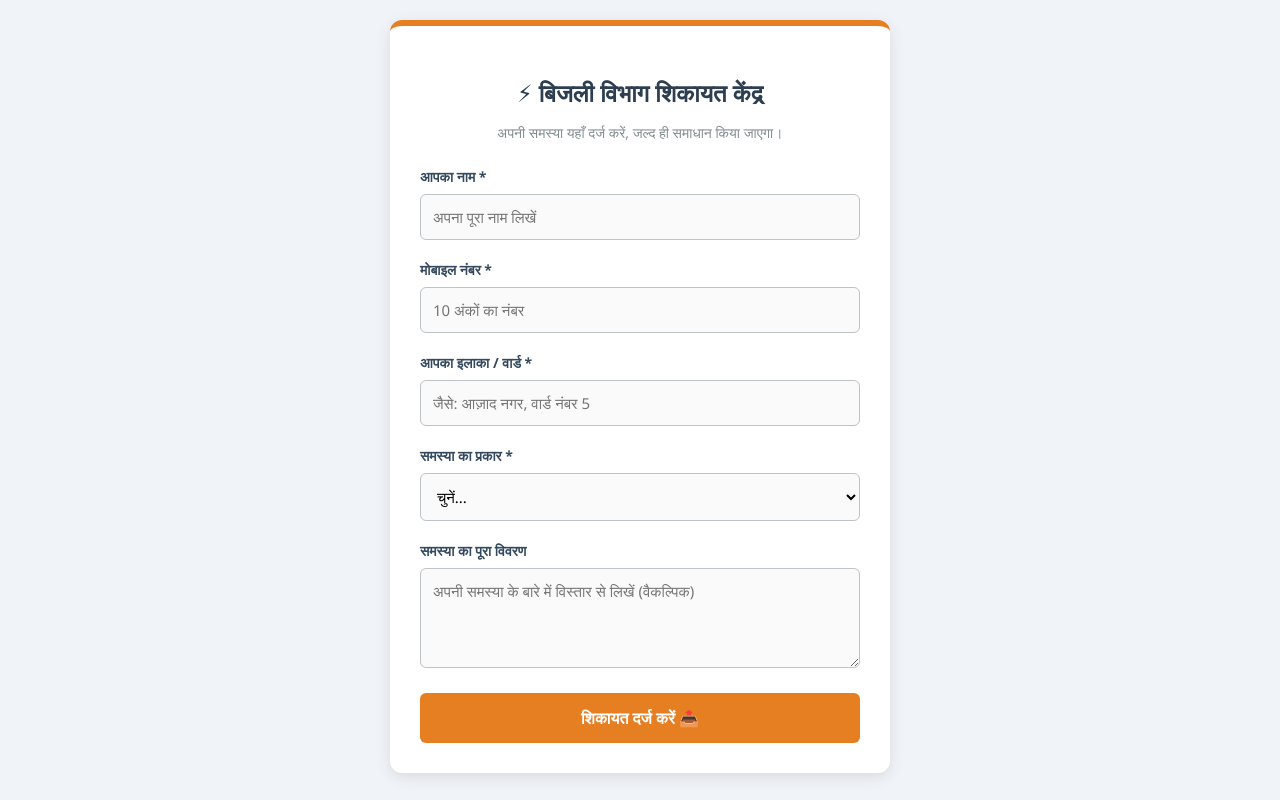
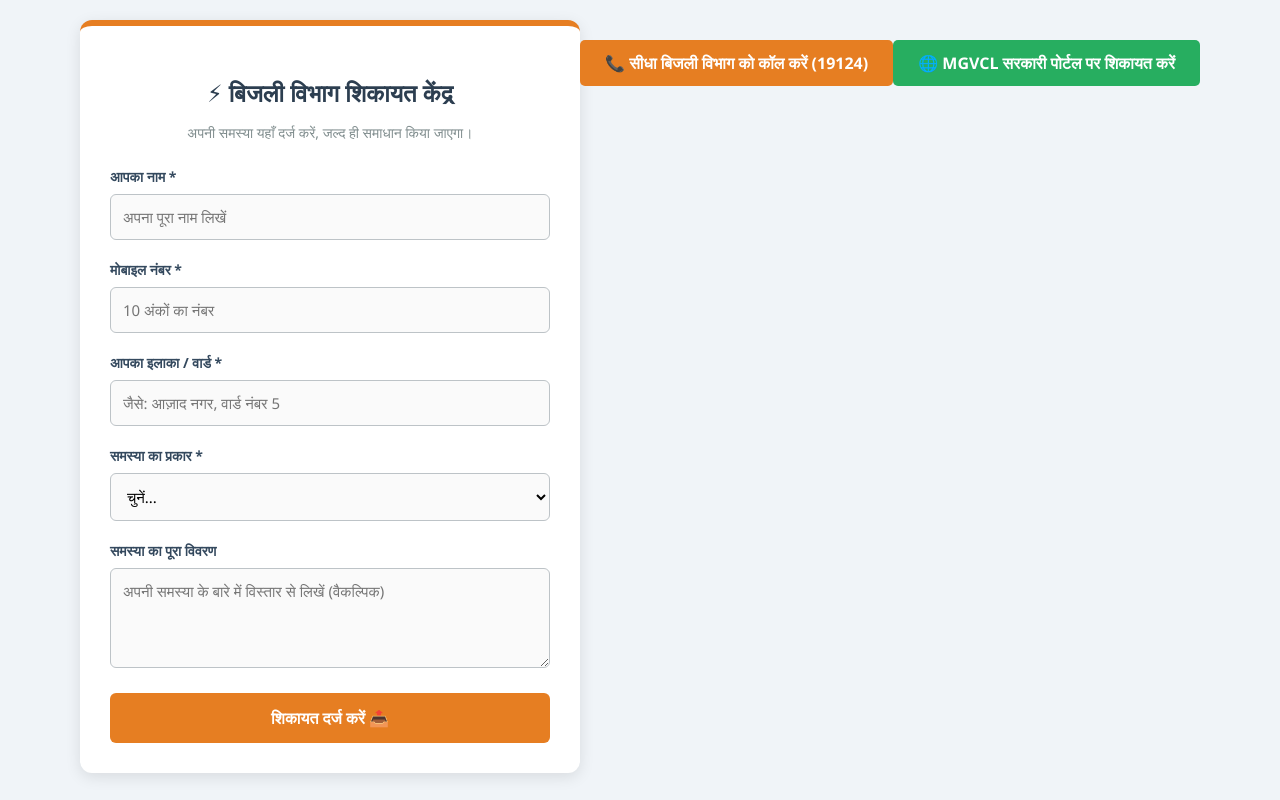
Before and after one commit to farookfshipra1549-pixel/bijli-app, a Flask app: page / in a window 1280 px wide. Run offline with Flask 3, Linux system fonts and the light colour scheme.

Commit message:
Update index.html

```diff
--- a/templates/index.html
+++ b/templates/index.html
@@ -62,5 +62,22 @@
             <button type="submit">शिकायत दर्ज करें 📤</button>
         </form>
     </div>
+    <!-- सीधा बिजली विभाग को कॉल करने का बटन -->
+<div style="text-align: center; margin: 20px 0;">
+    <a href="tel:19124" style="background-color: #e67e22; color: white; padding: 12px 25px; text-decoration: none; border-radius: 5px; font-weight: bold; display: inline-block; width: 100%; box-sizing: border-box;">
+        📞 सीधा बिजली विभाग को कॉल करें (19124)
+    </a>
+</div>
+
+<!-- सरकारी वेबसाइट पर भेजने का बटन -->
+<div style="text-align: center; margin: 20px 0;">
+    <a href="https://www.mgvcl.com/" target="_blank" style="background-color: #27ae60; color: white; padding: 12px 25px; text-decoration: none; border-radius: 5px; font-weight: bold; display: inline-block; width: 100%; box-sizing: border-box;">
+        🌐 MGVCL सरकारी पोर्टल पर शिकायत करें
+    </a>
+</div>
+
 </body>
 </html>
+
+</body>
+</html>
```
